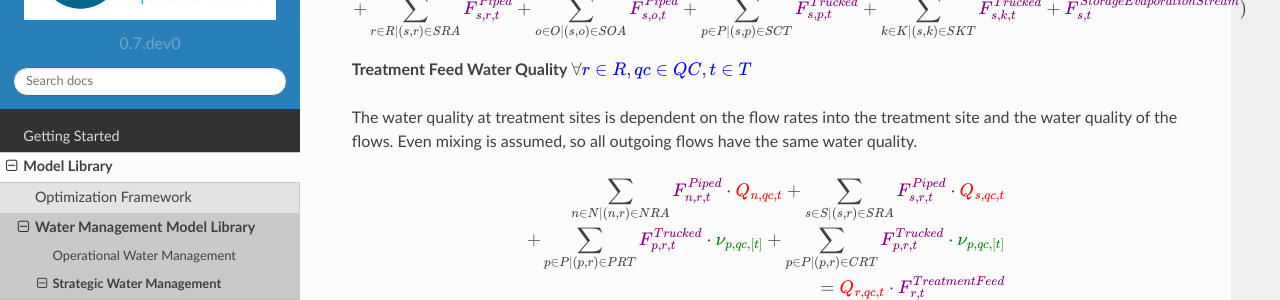
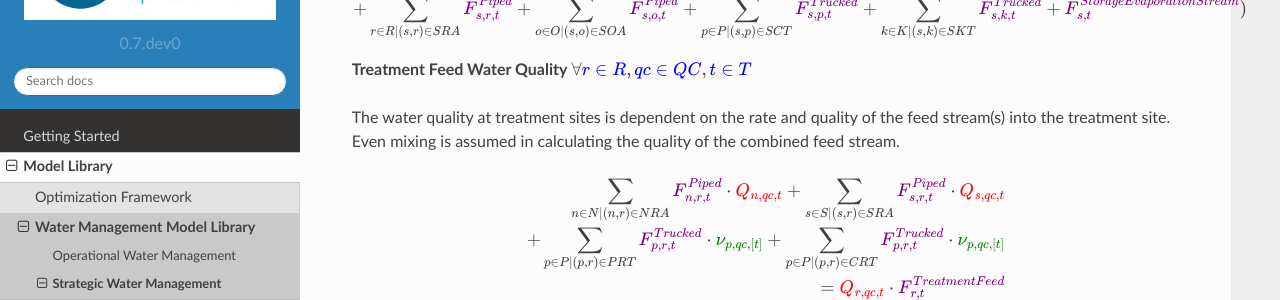
Before and after one commit to project-pareto/project-pareto, a Sphinx documentation site: the page built from docs/model_library/strategic_water_management/index.rst, in a window 1280 px wide and 900 px high, scrolled down 27693 px. Shown: the part 150-450 px from the top of the window. Built offline with Sphinx 7.4.7 and the Read the Docs theme 2.0.0, drawn with Linux system fonts in a browser that asks for light colours.

Commit message:
Update docs/model_library/strategic_water_management/index.rst
Co-authored-by: Travis Arnold <travis.arnold17@gmail.com>

```diff
--- a/docs/model_library/strategic_water_management/index.rst
+++ b/docs/model_library/strategic_water_management/index.rst
@@ -1465,7 +1465,7 @@
 
 **Treatment Feed Water Quality** :math:`\forall \textcolor{blue}{r \in R}, \textcolor{blue}{qc \in QC}, \textcolor{blue}{t \in T}`
 
-The water quality at treatment sites is dependent on the flow rates into the treatment site and the water quality of the flows. Even mixing is assumed, so all outgoing flows have the same water quality.
+The water quality at treatment sites is dependent on the rate and quality of the feed stream(s) into the treatment site. Even mixing is assumed in calculating the quality of the combined feed stream.
 
 .. math::
 
```
